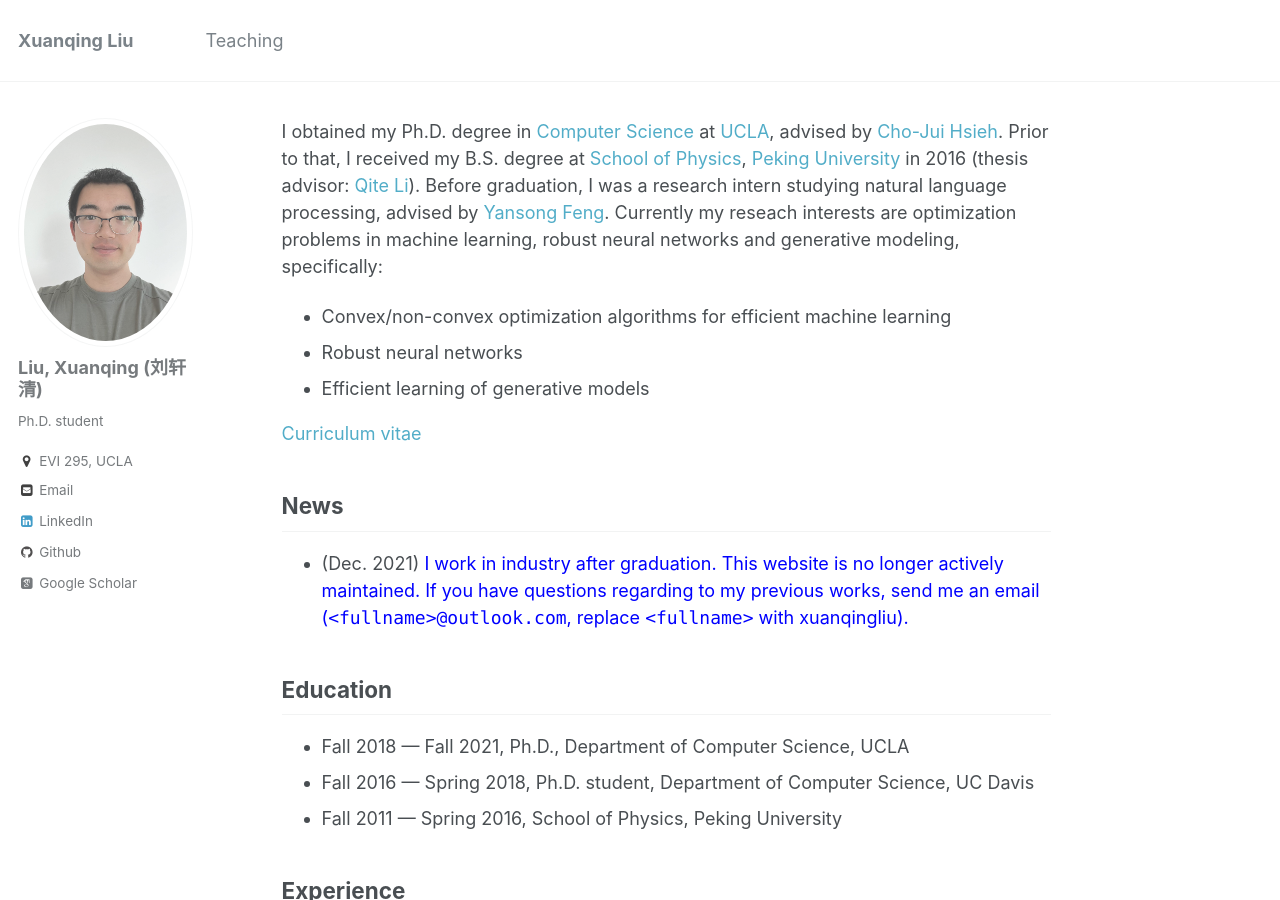
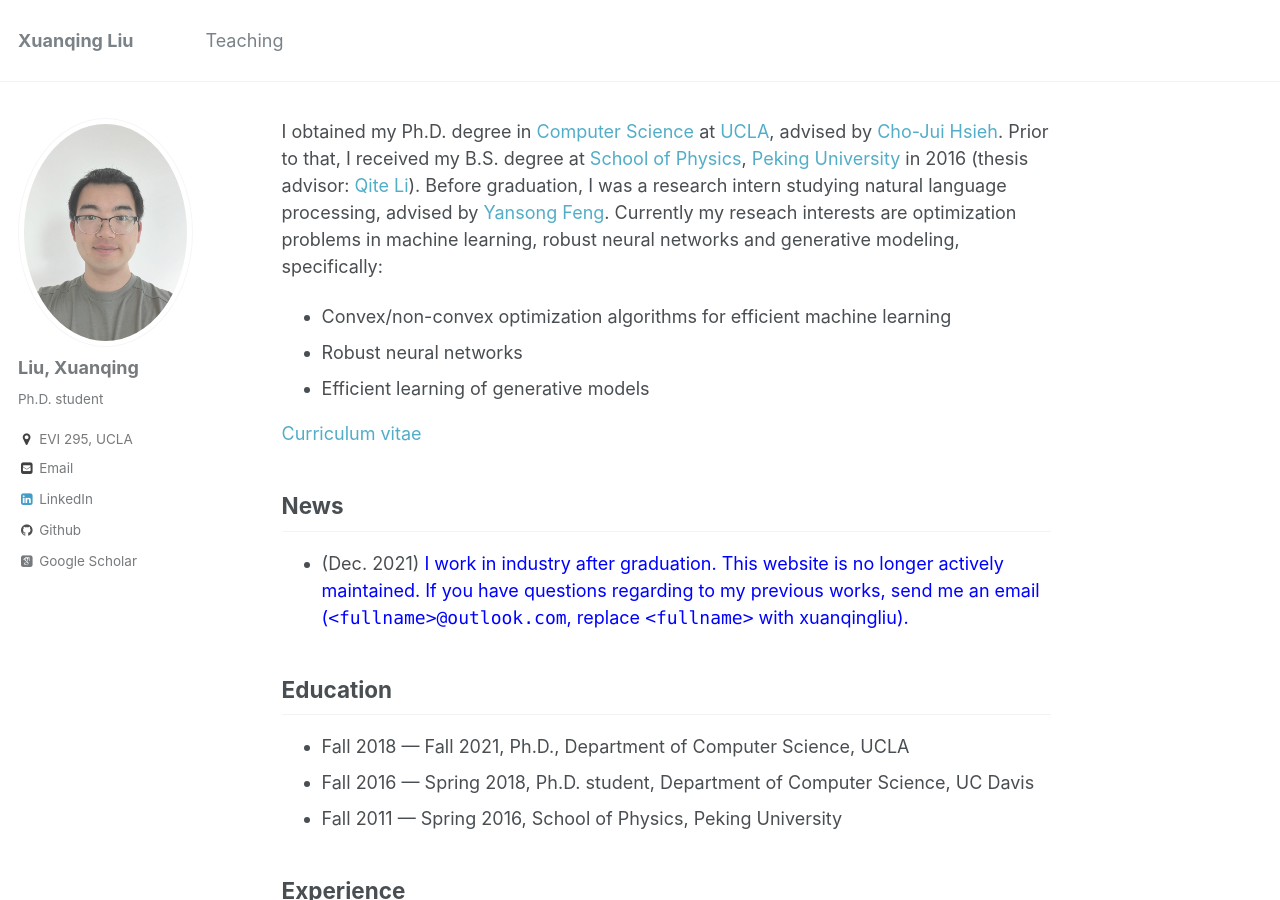
Before and after one commit to xuanqing94/xuanqing94.github.io, a Jekyll site: the page built from _pages/about.md, in a window 1280 px wide and 900 px high. Built offline with Jekyll 4.4.1, drawn with Linux system fonts in a browser that asks for light colours; some web fonts are replaced.

Commit message:
Update _config.yml

```diff
--- a/_config.yml
+++ b/_config.yml
@@ -78,7 +78,7 @@ analytics:
 
 # Site Author
 author:
-  name             : "Liu, Xuanqing (刘轩清)"
+  name             : "Liu, Xuanqing"
   avatar           : "profile.jpg"
   bio              : "Ph.D. student"
   location         : "EVI 295, UCLA"
```
